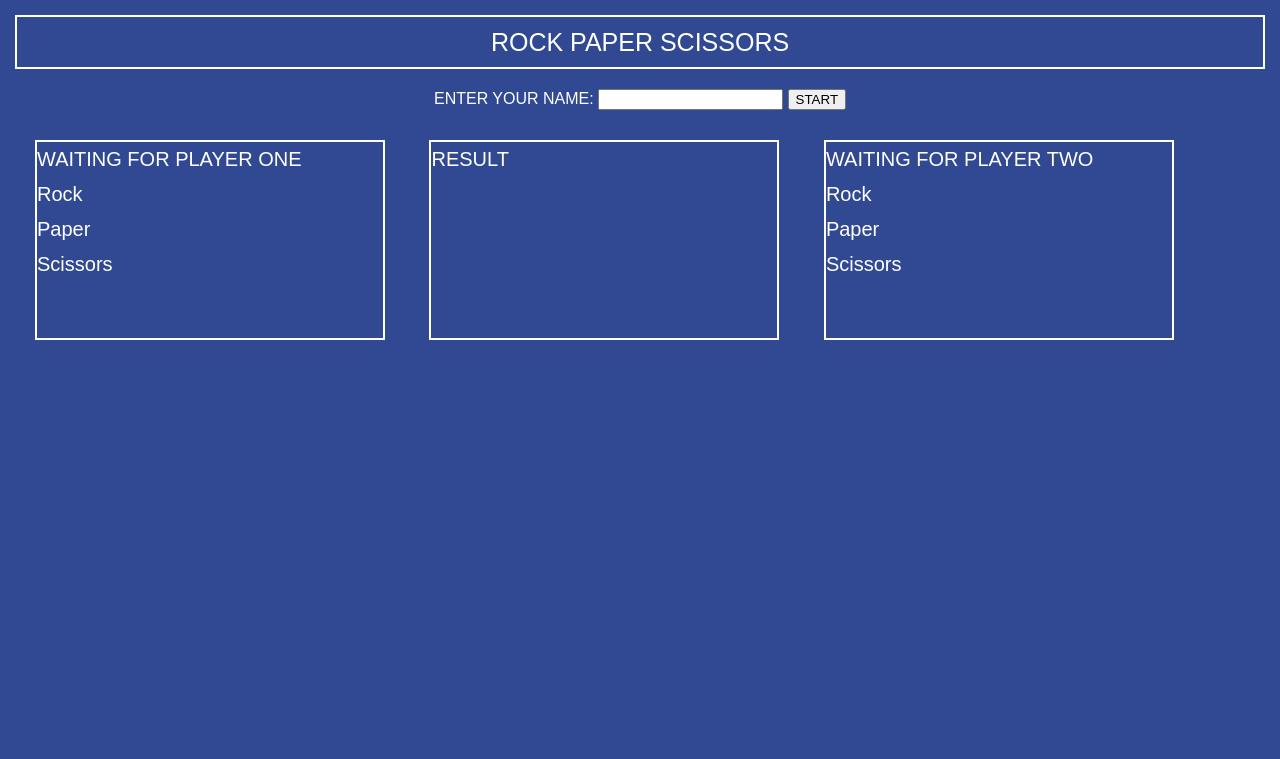
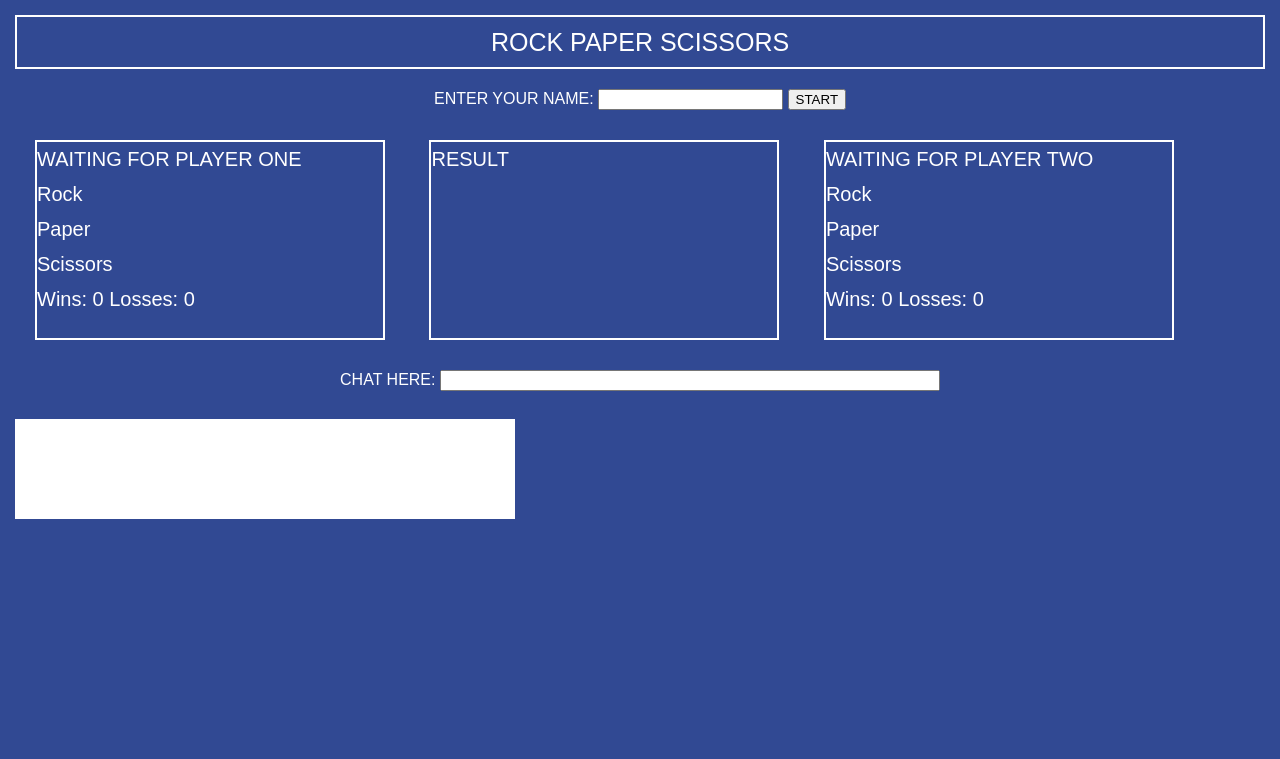
Before and after one commit to LouiseKMiller/week-7-rps, a PHP site: page / in a window 1280 px wide. Shown: the top 759 px of the page. Run offline with PHP 8.4, Linux system fonts and the light colour scheme; some libraries are stand-ins or nearby versions.

Commit message:
added rest of game functions and chat box

```diff
--- a/assets/css/style.css
+++ b/assets/css/style.css
@@ -53,6 +53,23 @@ h3 {
 	line-height: 35px;
 }
 
+#chatForm {
+	text-align: center;
+}
+
+#userChat {
+	width: 500px;
+	margin-bottom: 8px;
+}
+
+#chatBox {
+	height: 100px;
+	width: 500px;
+	background-color: white;
+	color: black;
+	overflow: scroll;
+}
+
 /*===================================================
 Sticky Footer
 ===================================================
--- a/assets/javascript/app.js
+++ b/assets/javascript/app.js
@@ -3,6 +3,16 @@
 
 $(document).ready(function(){
 
+window.onbeforeunload = function() {
+	if (you==1)
+		player1Ref.remove();
+	else
+		player2Ref.remove();
+	fbTurn.remove();
+	player1Choice.remove();
+	player2Choice.remove();
+	messages.remove();
+};
 
 // Link to Firebase
 var rpsData = new Firebase("https://lkmrpsgame.firebaseio.com/");
@@ -13,12 +23,18 @@ var player2Name = new Firebase("https://lkmrpsgame.firebaseio.com/players/2/name
 var player1Choice = new Firebase("https://lkmrpsgame.firebaseio.com/players/1/choice");
 var player2Choice = new Firebase("https://lkmrpsgame.firebaseio.com/players/2/choice");
 var fbTurn = new Firebase("https://lkmrpsgame.firebaseio.com/turn");
-
+var player1Wins = player1Ref.child('/wins');
+var player1Losses = player1Ref.child('/losses');
+var player2Wins = player2Ref.child('/wins');
+var player2Losses = player2Ref.child('/losses');
+var messages = rpsData.child('/messages');
 
 var p1Choice = "";
 var p2Choice = "";
-var yourWins = "";
-var yourLosses = "";
+var p1Wins = 0;
+var p1Losses = 0;
+var p2Wins = 0;
+var p2Losses = 0;
 var you = 3;
 var playerOneExists = false;
 var playerTwoExists = false;
@@ -34,7 +50,7 @@ player1Name.on("value", function(snapshot) {
 		$("#playerOneDiv").find('h2').html(snapshot.val());
 		playerOneExists = true;
 		if ((playerTwoExists) && you==3) {
-			$('form').hide();
+			$('#start').hide();
 			$("#greetingDiv").html("<h2> Game Full. Please wait! </h2>");
 		}
 	}
@@ -119,6 +135,18 @@ $("#start").on("submit", function() {
 	if (playerOneExists && playerTwoExists) fbTurn.set(1);
 });  //end of submit form event handler
 
+
+function reset() {
+	$('#resultHere').empty();
+	$('#p1Choice').empty();
+	$('#p2Choice').empty();
+	fbTurn.set(1);
+	player1Choice.remove();
+	player2Choice.remove();
+}
+
+
+
 fbTurn.on("value", function(snapshot) {
 //  Turn One Actions
 	if (snapshot.val()==1) {
@@ -147,6 +175,10 @@ fbTurn.on("value", function(snapshot) {
 //	Turn Three Actions
 
 	if (snapshot.val()==3) {
+		$('#p1Choice').html(p1Choice);
+		$('#p2Choice').html(p2Choice);
+		$('#statusDiv').html("");
+
 		switch (p1Choice) {
 			case "rock":
 				if (p2Choice == "rock") winner = "tie";
@@ -166,18 +198,34 @@ fbTurn.on("value", function(snapshot) {
 
 		switch (winner) {
 			case "tie":
-				$('#resultDiv').html("<h2>It's a tie!</h2>");
+				$('#resultHere').html("It's a tie!");
 				break;
 			case "p1":
-				$('#resultDiv').html("<h2>Player One Wins!</h2>");
+				$('#resultHere').html("Player One Wins!");
+				if (you==1) {
+					p1Wins++;
+					p2Losses++;
+					player1Wins.set(p1Wins);
+					player1Losses.set(p2Losses);
+				};
 				break;
 			case "p2":
-				$('#resultDiv').html("<h2>Player Two Wins!</h2>");
+				$('#resultHere').html("Player Two Wins!");
+				if (you==2) {
+					p2Wins++;
+					p1Losses++;
+					player2Wins.set(p2Wins);
+					player1Losses.set(p1Losses);
+				};
+
 				break;
 		};
 
 
+//  Timer for show results phase
+	setTimeout(function(){reset(); }, 8000)
 	};
+
 }, function (errorObject) {
   	console.log("The read failed: " + errorObject.code);
 });
@@ -189,7 +237,7 @@ $('#p1choices').on('click','h3', function(){
 	p1Choice = $(this).data("choice");
 	player1Ref.update({'choice': p1Choice});
 	$('#p1choices').hide();
-	$('#playerOneDiv').append('<h2>' + p1Choice + '</h2>');
+	$('#p1Choice').append('<h2>' + p1Choice + '</h2>');
 	fbTurn.set(2);
 });
 
@@ -200,7 +248,7 @@ $('#p2choices').on('click','h3', function(){
 	p2Choice = $(this).data("choice");
 	player2Ref.update({'choice': p2Choice});
 	$('#p2choices').hide();
-	$('#playerTwoDiv').append('<h2>' + p2Choice + '</h2>');
+	$('#p2Choice').append('<h2>' + p2Choice + '</h2>');
 	fbTurn.set(3);
 });
 
@@ -231,4 +279,51 @@ player2Choice.on("value", function(snapshot) {
   	console.log("The read failed: " + errorObject.code);
 });
 
+player1Wins.on("value", function(snapshot) {
+	if (snapshot.exists()) {
+		p1Wins = snapshot.val();
+		$('#p1Wins').html(p1Wins);
+	}
+}, function (errorObject) {
+  	console.log("The read failed: " + errorObject.code);
+});
+player1Losses.on("value", function(snapshot) {
+	if (snapshot.exists()) {
+		p1Losses = snapshot.val();
+		$('#p1Losses').html(p1Losses);
+	};
+}, function (errorObject) {
+  	console.log("The read failed: " + errorObject.code);
+});
+player2Wins.on("value", function(snapshot) {
+	if (snapshot.exists()) {
+		p2Wins = snapshot.val();
+		$('#p2Wins').html(p2Wins);
+	};
+}, function (errorObject) {
+  	console.log("The read failed: " + errorObject.code);
+});
+player2Losses.on("value", function(snapshot) {
+	if (snapshot.exists()) {
+		p2Losses = snapshot.val();
+		$('#p2Losses').html(p2Losses);
+	};
+}, function (errorObject) {
+  	console.log("The read failed: " + errorObject.code);
+});
+
+$("#chat").on("submit", function() {
+	event.preventDefault();
+	var message = $('#userChat').val();
+	messages.push(message);
+	$('#userChat').val("");
+	});
+
+messages.on("child_added", function(snapshot) {
+	console.log (snapshot.val());
+	$('#chatBox').prepend(snapshot.val() + '<br>');
+}, function (errorObject) {
+  	console.log("The read failed: " + errorObject.code);
+});
+
 }) // end of document ready
--- a/index.html
+++ b/index.html
@@ -48,9 +48,14 @@
 				<h3 data-choice="paper">Paper</h3>
 				<h3 data-choice="scissors">Scissors</h3>
 			</div>
+			<div id="p1Choice"></div>
+			<div class="score">
+				<h3>Wins:&nbsp;<span id="p1Wins">0</span>&nbsp;Losses:&nbsp;<span id="p1Losses">0</span></h3>
+			</div>
 		</section>
 		<section class = "gameBlock" id="resultDiv">
 			<h2>RESULT</h2>
+			<h3 id="resultHere"></h3>
 		</section>
 		<div class = "gameBlock" id="playerTwoDiv">
 			<h2>WAITING FOR PLAYER TWO</h2>
@@ -59,13 +64,23 @@
 				<h3 data-choice="paper">Paper</h3>
 				<h3 data-choice="scissors">Scissors</h3>
 			</div>
+		<div id="p2Choice"></div>
+		<div class="score">
+			<h3>Wins:&nbsp;<span id="p2Wins">0</span>&nbsp;Losses:&nbsp;<span id="p2Losses">0</span></h3>
+		</div>
 
 		</div>
 	</div> <!-- end of blocksDiv -->
 </div>
 
 <!--  SOCIAL AREA -->
-<div>
+<div id="chatForm">
+	<form id="chat">
+		<label for="userChat">CHAT HERE:
+			<input type="text" name="userChat" id="userChat">
+		</label>
+	</form>
+	<div id="chatBox"></div>
 
 </div>
 
```
